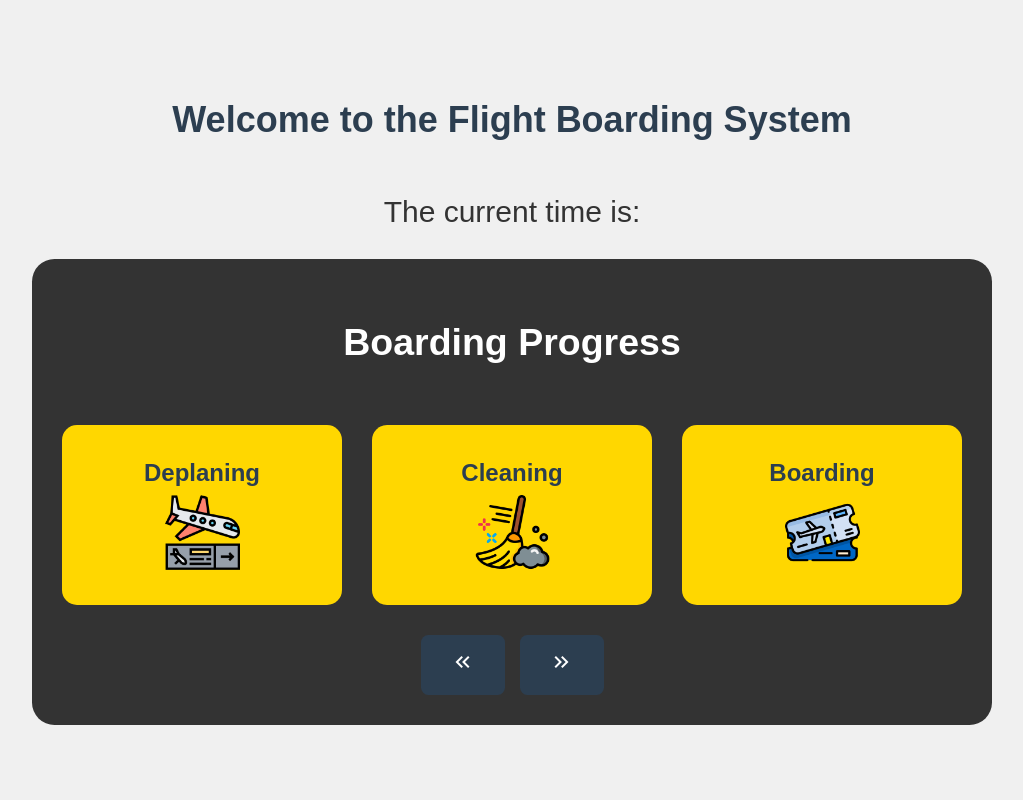
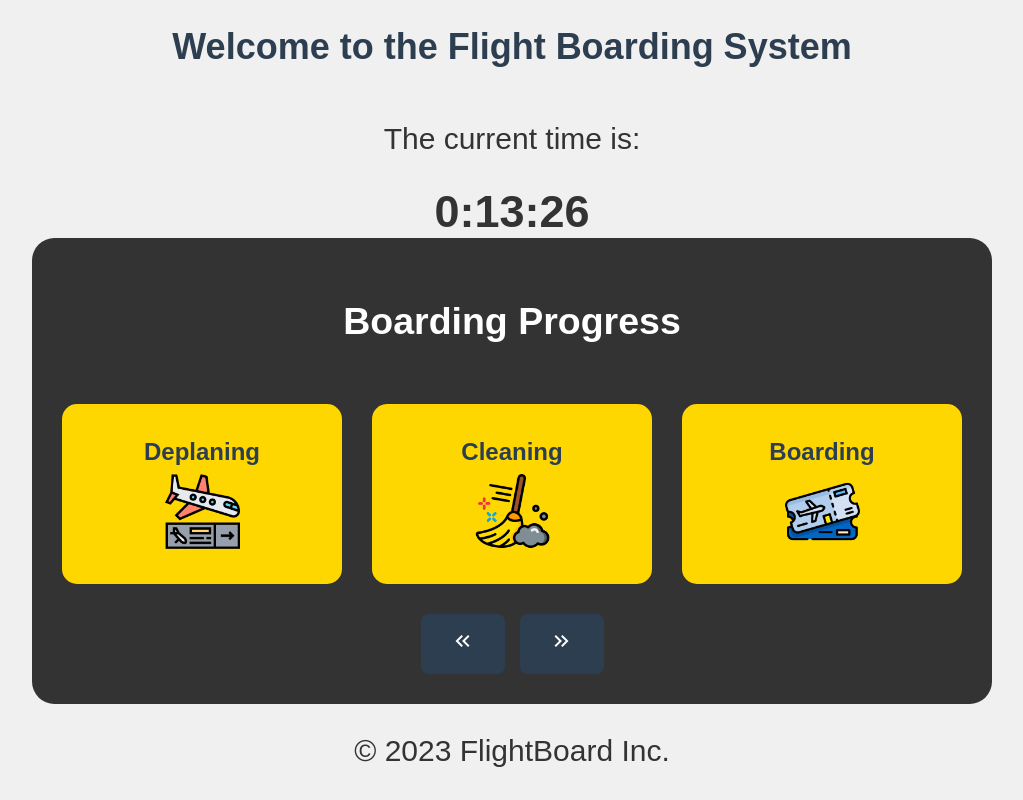
Before and after one commit to Bellajones4178/Commercial-Flight-Aid, a Flask app: page / in a window 1280 px wide. Shown: the whole page, without its empty margins (128-1151 px from the left). Run offline with Flask 3, Linux system fonts and the light colour scheme.

Commit message:
Added footnote and changed on load.

```diff
--- a/templates/index.html
+++ b/templates/index.html
@@ -103,7 +103,7 @@
 }
 
     </style>
-<body onload="startTime()">
+<body>
     <h1>Welcome to the Flight Boarding System</h1>
     <p>The current time is: </p>
     <div id="txt"></div>
@@ -143,6 +143,7 @@
 </script>
 <script>
   window.onload = function () {
+      startTime();
       let currentStep = 0;
       const cubes = document.querySelectorAll('.cube');
       const rightArrow = [...document.querySelectorAll('.material-icons')].find(
@@ -175,6 +176,8 @@
       }
   }
   </script>
-
+    <footer>
+        <p>&copy; 2023 FlightBoard Inc.</p>
+    </footer>
 </body>
 </html>
```
